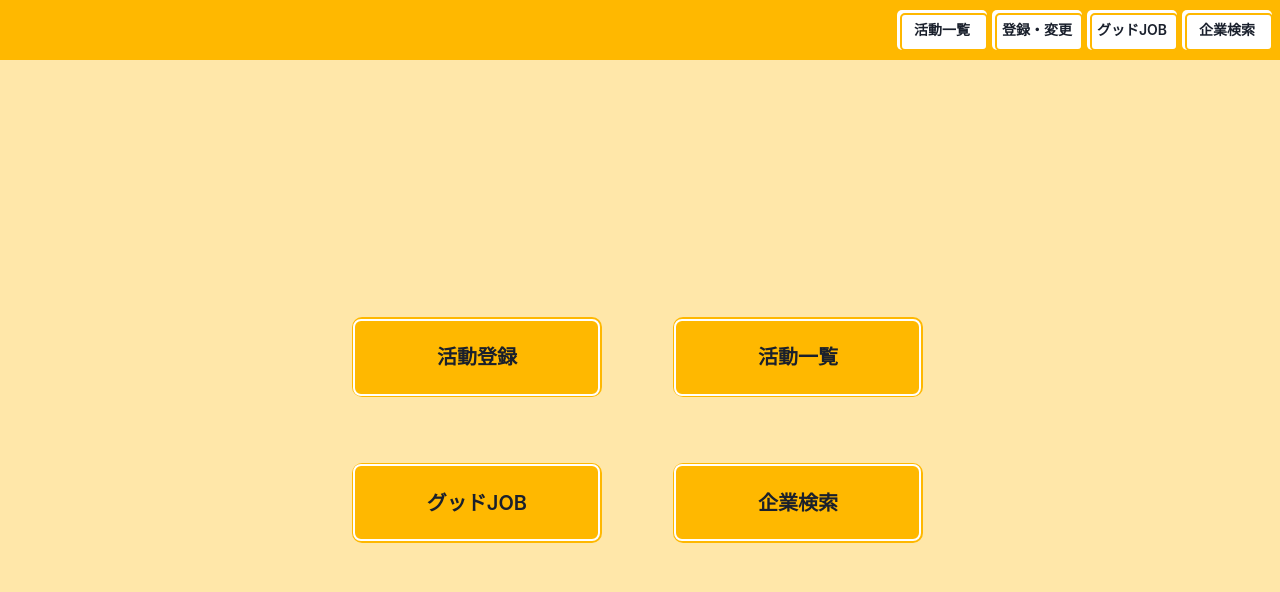
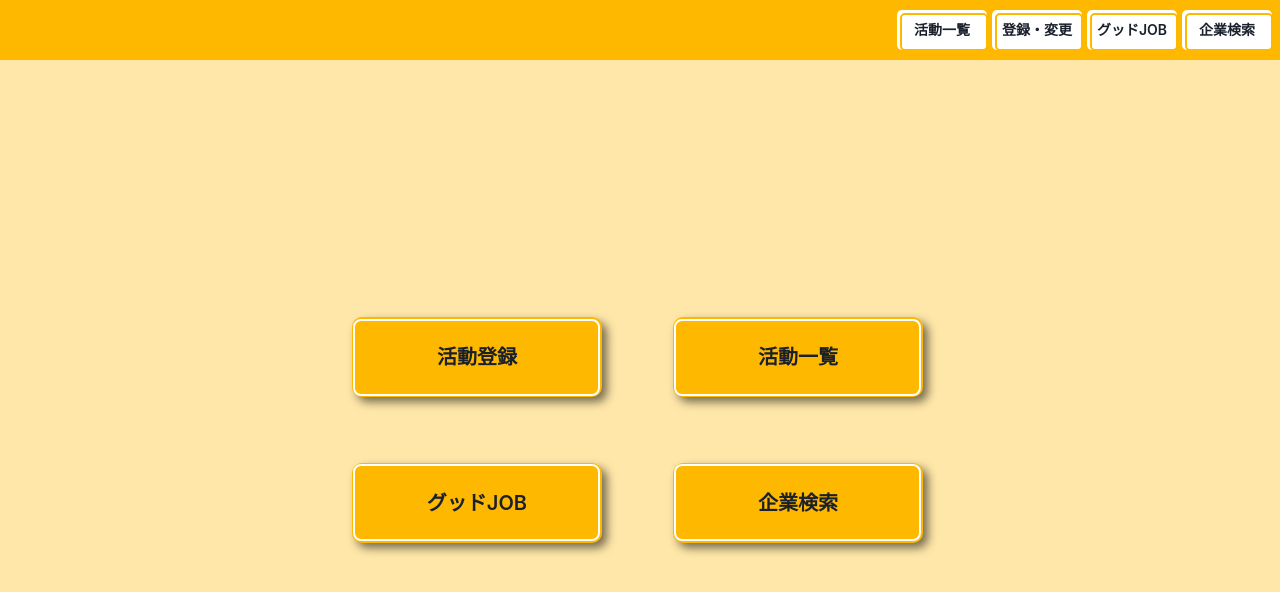
Before and after one commit to tama10171/next-recruit-app, a Next.js app: page /main in a window 1280 px wide. Shown: the top 592 px of the page. Built offline with nearby package versions, Linux system fonts and the light colour scheme; no server answers.

Commit message:
メインボタンのデザインを更新

```diff
--- a/components/pages/main/LinkButton.tsx
+++ b/components/pages/main/LinkButton.tsx
@@ -26,11 +26,12 @@ export const LinkButton = (props: LinkButtonProps) => {
       <Button
         m={'10%'}
         w={'250px'}
-        _hover={{ bg: '#AA8800' }}
+        _hover={{ bg: '#dd8800', transform: 'translate(5px,5px)', boxShadow: '0px 0px 0px 0px' }}
         fontSize={'20px'}
         borderRadius={'10px'}
         bg={'#FFB800'}
         padding={'40px 0'}
+        boxShadow={'5px 5px 10px rgba(0, 0, 0, 0.542)'}
         _after={{
           pos: 'absolute',
           w: 'calc(100% - 7px)',
```
